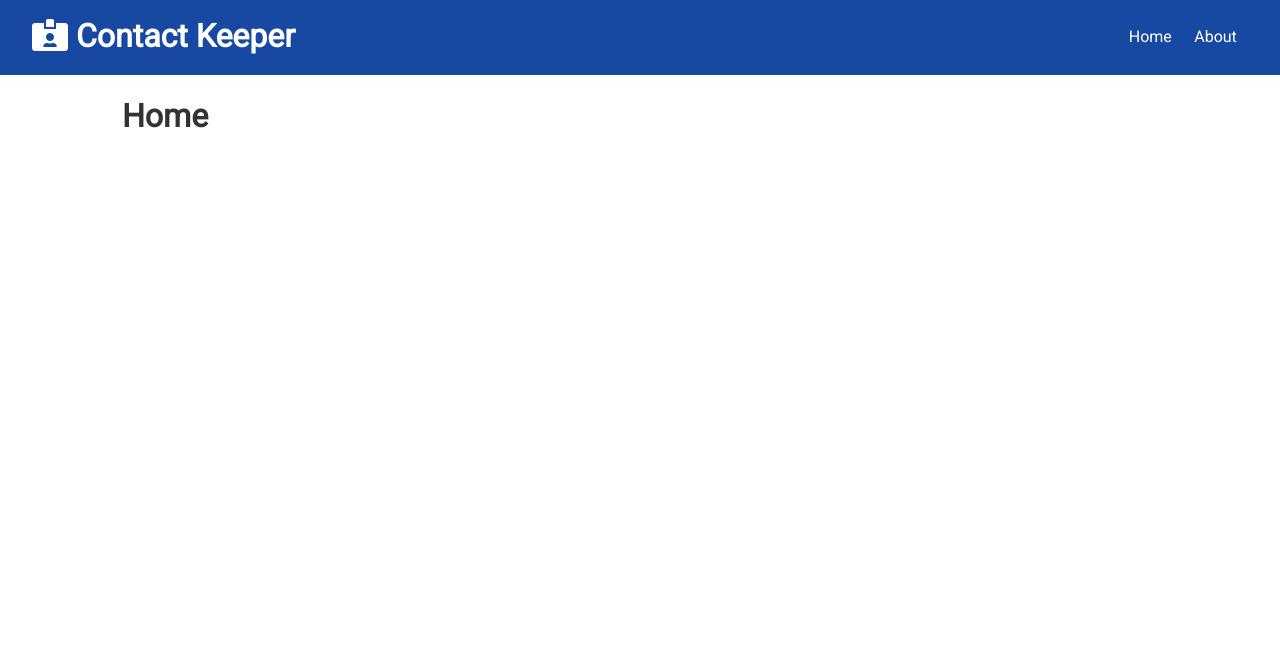
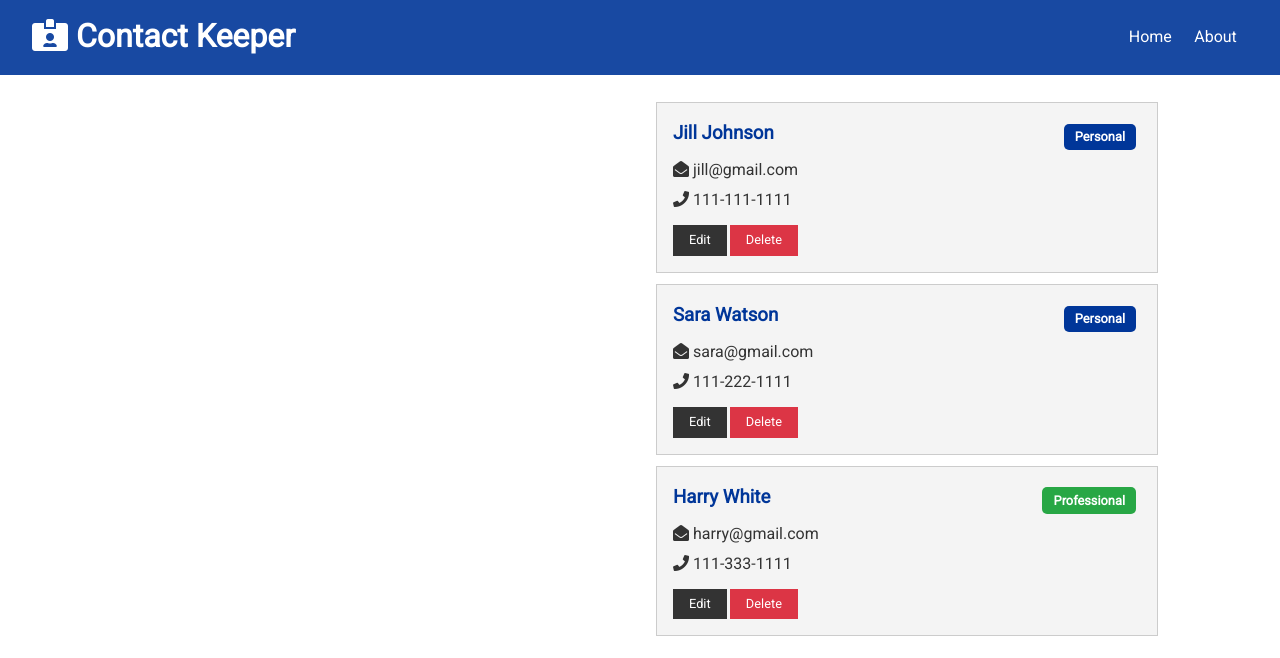
Before and after one commit to nplayfair/contact_keeper, a React (Create React App) app in the folder client/: page / in a window 1280 px wide. Shown: the top 658 px of the page. Built offline with nearby package versions, Linux system fonts and the light colour scheme.

Commit message:
Create contact item component

```diff
--- /dev/null
+++ b/client/src/components/contacts/ContactItem.js
@@ -0,0 +1,34 @@
+import React from 'react'
+import PropTypes from 'prop-types'
+
+const ContactItem = ({ contact }) => {
+  const { id, name, email, phone, type } = contact;
+
+  return (
+    <div className='card bg-light'>
+      <h3 className="text-primary text-left">
+        {name}{' '} <span style={{ float: 'right' }} className={'badge ' + (type === 'professional' ? 'badge-success' : 'badge-primary')}>
+          {type.charAt(0).toUpperCase() + type.slice(1)}
+        </span>
+      </h3>
+      <ul className="list">
+        {email && (<li>
+          <i className="fas fa-envelope-open" /> {email}
+        </li>)}
+        {phone && (<li>
+          <i className="fas fa-phone" /> {phone}
+        </li>)}
+      </ul>
+      <p>
+        <button className="btn btn-dark btn-sm">Edit</button>
+        <button className="btn btn-danger btn-sm">Delete</button>
+      </p>
+    </div>
+  )
+}
+
+ContactItem.propTypes = {
+  contact: PropTypes.object.isRequired,
+}
+
+export default ContactItem
--- /dev/null
+++ b/client/src/components/contacts/Contacts.js
@@ -0,0 +1,20 @@
+import React, { Fragment, useContext } from 'react'
+import ContactItem from './ContactItem'
+import ContactContext from '../../context/contact/contactContext';
+
+const Contacts = () => {
+  // Gives access to any state or action within the context
+  const contactContext = useContext(ContactContext);
+
+  const { contacts } = contactContext;
+
+  return (
+    <Fragment>
+      {contacts.map(contact => (
+      <ContactItem key={contact.id} contact={contact} />
+      ))}
+    </Fragment>
+  );
+}
+
+export default Contacts
--- a/client/src/components/pages/Home.js
+++ b/client/src/components/pages/Home.js
@@ -1,9 +1,15 @@
 import React from 'react'
+import Contacts from '../contacts/Contacts'
 
 const Home = () => {
   return (
-    <div>
-      <h1>Home</h1>
+    <div className="grid-2">
+      <div>
+        {/* ContactForm */}
+      </div>
+      <div>
+        <Contacts />
+      </div>
     </div>
   )
 }
```
